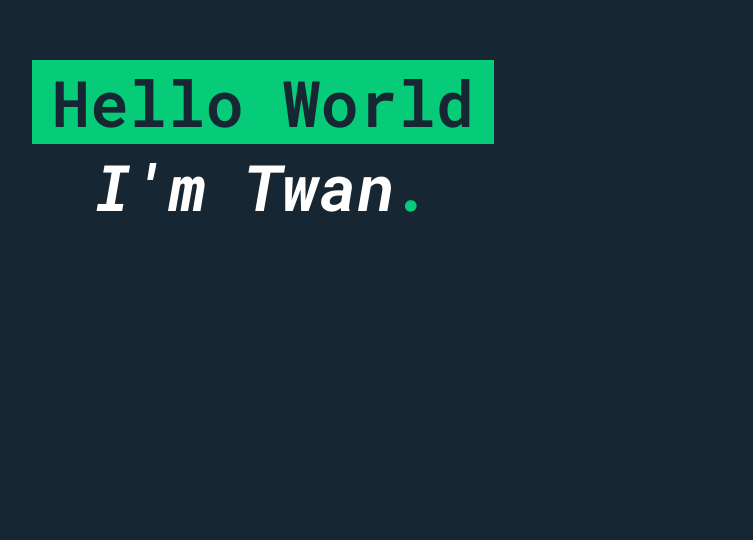
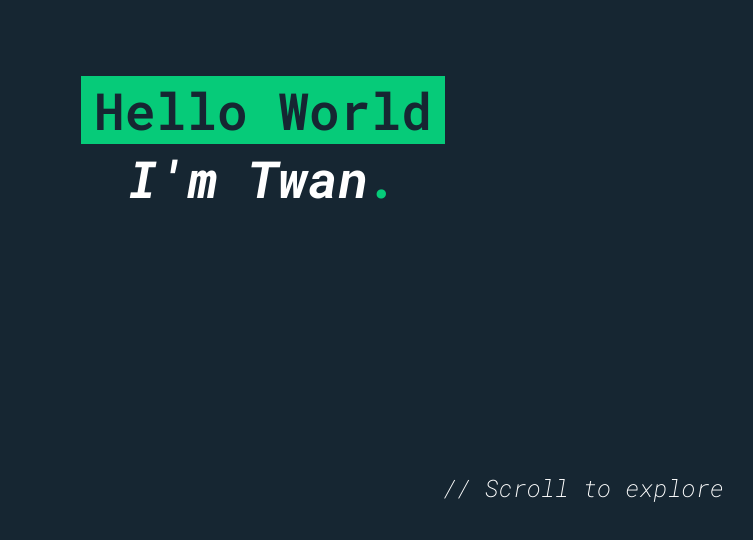
Before and after one commit to Twan-Reijinga/portfolio-site, a SvelteKit app: page / in a window 1280 px wide. Shown: the part 256-796 px from the top of the page, without its empty margins (57-810 px from the left). Built offline with nearby package versions, Linux system fonts and the light colour scheme.

Commit message:
add scroll to explore text

```diff
--- a/src/routes/+page.svelte
+++ b/src/routes/+page.svelte
@@ -1,8 +1,19 @@
 <script lang="ts">
 	import './global.css';
 	import TitleSubtitle from './TitleSubtitle.svelte';
+	import ScrollText from './ScrollText.svelte';
 </script>
 
-<section>
+<section class="centeredSection">
 	<TitleSubtitle title="Hello World" subtitle="I'm Twan" />
 </section>
+<ScrollText />
+
+<style>
+	.centeredSection {
+		display: flex;
+		flex-direction: column;
+		justify-content: center;
+		align-items: center;
+	}
+</style>
--- /dev/null
+++ b/src/routes/ScrollText.svelte
@@ -0,0 +1,12 @@
+<div class="textBox">
+	<h4>// Scroll to explore</h4>
+</div>
+
+<style>
+	.textBox {
+		position: absolute;
+		bottom: 5vh;
+		left: 50%;
+		transform: translate(-50%);
+	}
+</style>
--- a/src/routes/TitleSubtitle.svelte
+++ b/src/routes/TitleSubtitle.svelte
@@ -4,7 +4,7 @@
 	export let title: string;
 	export let subtitle: string;
 
-	let fontSize: string;
+	let fontSize: number;
 
 	onMount(() => {
 		updateFontSize();
@@ -16,28 +16,21 @@
 	});
 
 	function updateFontSize() {
-		fontSize = window.innerWidth / 20 + 'px';
+		fontSize = window.innerWidth / 25;
+		if (fontSize > 90) {
+			fontSize = 90;
+		}
 	}
 </script>
 
-<div class="titleSubtitleBox">
-	<div class="titleBox">
-		<h1 style="font-size: {fontSize}">{title}</h1>
-	</div>
-	<h2 style="font-size: {fontSize}">{subtitle}</h2>
+<div class="titleBox">
+	<h1 style="font-size: {fontSize}px">{title}</h1>
 </div>
+<h2 style="font-size: {fontSize}px">{subtitle}</h2>
 
 <style>
-	.titleSubtitleBox {
-		display: flex;
-		flex-direction: column;
-		justify-content: center;
-		align-items: center;
-		height: 100vh;
-		width: 100%;
-	}
 	.titleBox {
-		padding: 0 20px;
+		padding: 0 2%;
 		background-color: #06cb79;
 	}
 </style>
--- a/src/routes/textStyles.css
+++ b/src/routes/textStyles.css
@@ -18,3 +18,21 @@ h2::after {
 	content: '.';
 	color: #06cb79;
 }
+
+h3 {
+	font-family: 'Roboto Mono', monospace;
+	font-weight: 600;
+	color: #fff;
+	font-size: 40px;
+}
+h3 span {
+	text-decoration: underline #06cb79 3px;
+}
+
+h4 {
+	font-family: 'Roboto Mono', monospace;
+	font-weight: 200;
+	font-style: italic;
+	color: #fff;
+	font-size: 24px;
+}
```
